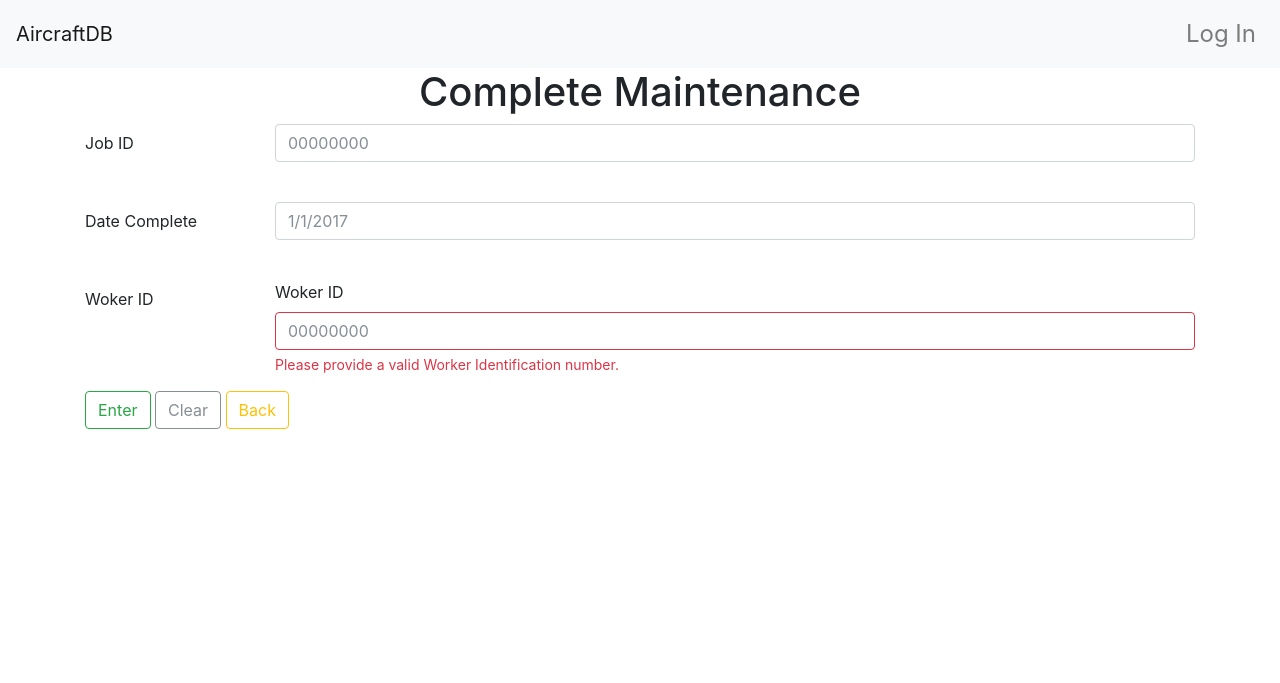
After one commit to JamesGomatos/455Project, a Flask app: page /mechanic/complete_maintenance in a window 1280 px wide. The commit adds this page. Shown: the top 683 px of the page. Run offline with Flask 2, Linux system fonts and the light colour scheme; some libraries are stand-ins or nearby versions.

Commit message:
added a complete_maintenance menu

```diff
--- a/app/main/views.py
+++ b/app/main/views.py
@@ -2,7 +2,7 @@ from flask import render_template, redirect, url_for, abort, flash
 from flask_login import login_required, current_user
 from . import main
 from .. import db
-from ..models import User, Aircraft, Engine, Mechanic
+from ..models import User, Aircraft, Engine, Mechanic, MaintenanceDue
 from sqlalchemy.sql import select
 
 '''
@@ -42,3 +42,20 @@ render list of mechanics when button pressed in the mechanic menu
 def mechanic_get_list():
     data = Mechanic.query.all()
     return render_template('mechanic/list.html', data=data)
+
+
+'''
+render maintenance due list when button pressed in the mechanic menu
+'''
+@main.route('/mechanic/maintenance_due')
+def mechanic_get_maintenance_due():
+    data = MaintenanceDue.query.all()
+    return render_template('mechanic/maintenanceDue.html', data=data)
+
+
+'''
+render complete_maintenance menu when button pression in the mechanic menu
+'''
+@main.route('/mechanic/complete_maintenance')
+def mechanic_complete_maintenance():
+    return render_template('mechanic/complete_maintenance.html')
--- /dev/null
+++ b/app/templates/mechanic/complete_maintenance.html
@@ -0,0 +1,39 @@
+{% extends "base.html" %}
+{% block page_content %}
+<div>
+    <h1 class="indexHeader">Complete Maintenance</h1>
+</div>
+<form>
+  <div class="container">
+  <div class="form-group row">
+    <label for="validationServer01" class="col-sm-2 col-form-label">Job ID</label>
+    <div class="col-sm-10">
+      <input type="text" class="form-control" placeholder="00000000">
+    </div>
+  </div>
+  <div class="form-group row">
+    <label for="validationServer02" class="col-sm-2 col-form-label">Date Complete</label>
+    <div class="col-sm-10">
+      <input type="text" class="form-control" placeholder="1/1/2017">
+    </div>
+  </div>
+  <div class="form-group row">
+    <label for="validationServer03" class="col-sm-2 col-form-label">Woker ID</label>
+    <div class="col-sm-10">
+      <label for="validationServer03">Woker ID</label>
+      <input type="text" class="form-control is-invalid" id="validationServer03" placeholder="00000000" required>
+      <div class="invalid-feedback">
+        Please provide a valid Worker Identification number.
+      </div>
+    </div>
+  </div>
+  <div class="form-group row">
+    <div class="col-sm-10">
+      <button type="submit" class="btn btn-outline-success">Enter</button>
+      <button type="submit" class="btn btn-outline-secondary">Clear</button>
+      <a class="btn btn-outline-warning" href={{ url_for('main.mechanic_menu')}} role="button">Back</a>
+    </div>
+  </div>
+</form>
+</div>
+{% endblock %}
--- a/app/templates/mechanic/menu.html
+++ b/app/templates/mechanic/menu.html
@@ -7,9 +7,9 @@
 <div class="container">
     <div class="box box1"><a class="linker" href="{{ url_for('main.mechanic_get_aircraft') }}">View Aircraft</a></div>
     <div class="box box2"><a class="linker" href="{{ url_for('main.mechanic_get_engine') }}"> View Engines</a></div>
-    <div class="box box3"><a class="linker" href="{{ url_for('auth.login') }}"> Complete Maintenance</a></div>
+    <div class="box box3"><a class="linker" href="{{ url_for('main.mechanic_complete_maintenance') }}"> Complete Maintenance</a></div>
     <div class="box box4"><a class="linker" href="{{ url_for('auth.login') }}"> View Maintenance History</a></div>
-    <div class="box box5"><a class="linker" href="{{ url_for('auth.login') }}"> View Maintenance Due</a></div>
+    <div class="box box5"><a class="linker" href="{{ url_for('main.mechanic_get_maintenance_due') }}"> View Maintenance Due</a></div>
     <div class="box box6"><a class="linker" href="{{ url_for('main.mechanic_get_list') }}"> View Mechanics</a></div>
   </div>
 {% endblock %}
```
Also changed, not shown: app/templates/mechanic/maintenance_due.html (added, +13 -0 lines).
